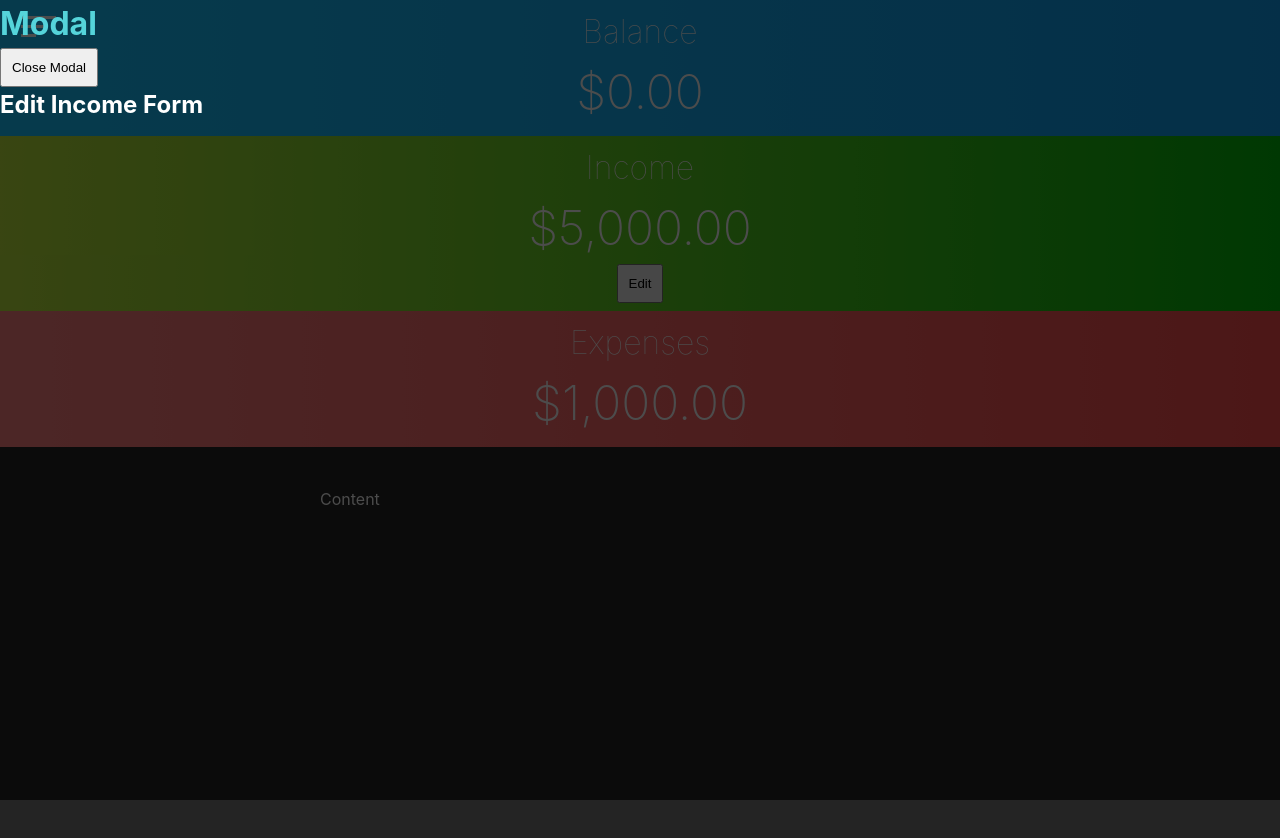
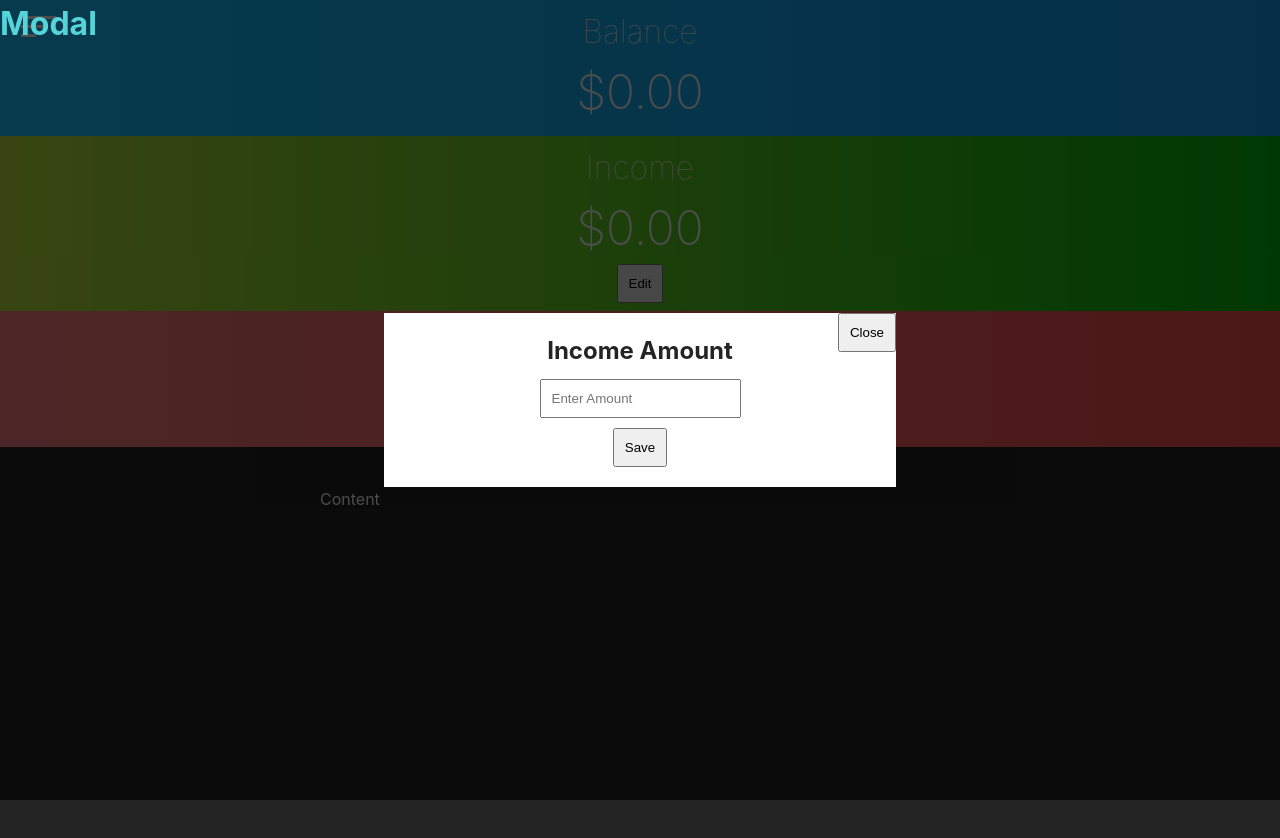
Before and after one commit to justincgreen/budget-tracker-2-next, a Next.js app: page / in a window 1280 px wide. Both pictures are taken after a click on the button "Edit". Shown: the top 838 px of the page. Built offline with nearby package versions, Linux system fonts and the light colour scheme.

Commit message:
Modal income form

```diff
--- a/src/components/IncomeBlock.js
+++ b/src/components/IncomeBlock.js
@@ -35,12 +35,12 @@ const IncomeBlock = () => {
 			}
 			animateNumber();
 		});
-	},[]);
+	},[globalIncome]);
 
 	return (
 		<div className="c-amount-block c-amount-block--income">
 			<h1 className="c-amount-block__page-title">Income</h1>
-				<h2 className="c-amount-block__amount-title animate-number" amount={globalIncome}>0</h2>
+				<h2 className="c-amount-block__amount-title animate-number" amount={globalIncome}>{globalIncome}</h2>
 				<div className="c-amount-block__amount-edit">
 					<button className="button button__edit-income" onClick={editIncome}>Edit</button>
 				</div>
--- a/src/components/Modal.js
+++ b/src/components/Modal.js
@@ -1,4 +1,4 @@
-import { useContext } from 'react';
+import { useState, useContext } from 'react';
 import GlobalContext from '@/context/GlobalContext';
 
 const Modal = () => {
@@ -6,24 +6,52 @@ const Modal = () => {
     displayModal,
 		setDisplayModal,
 		displayIncomeForm,
-		setDisplayIncomeForm
+		setDisplayIncomeForm,
+    globalIncome,
+    setGlobalIncome
 	} = useContext(GlobalContext);
+
+  const [incomeAmount, setIncomeAmount] = useState('');
 
 	const closeModal = () => {
 		setDisplayModal(false);
 		setDisplayIncomeForm(false);
 	}
 
+  // Income Form
+  const captureIncomeAmount = (e) => {
+    setIncomeAmount(parseFloat(e.target.value));
+  }
+
+  const saveGlobalAmount = () => {
+    if(isNaN(incomeAmount) || incomeAmount === 0 || incomeAmount === '') {
+      alert()
+    }
+    else {
+      setGlobalIncome(Math.floor(incomeAmount*100)/100); // account for two decimals places
+      setDisplayIncomeForm(false);
+      setDisplayModal(false);
+    }
+  }
+
 	return (
 		<div className="c-modal">
 			<h1>Modal</h1>
-			<div>
-				<button className="button" onClick={closeModal}>Close Modal</button>
-			</div>
+			<div className="c-modal__wrapper">
+				<button className="button button__close-modal" onClick={closeModal}>Close</button>
 
-			{
-				displayIncomeForm && <h2>Edit Income Form</h2>
-			}
+			  {
+				  displayIncomeForm
+          ?
+          <div>
+            <h2>Income Amount</h2>
+            <input type="number" min="0" placeholder="Enter Amount" className="c-modal__income-form" onChange={captureIncomeAmount} />
+            <button className="button" onClick={saveGlobalAmount}>Save</button>
+          </div>
+          :
+          null
+			  }
+      </div>
 		</div>
 	)
 }
--- a/src/context/GlobalContext.js
+++ b/src/context/GlobalContext.js
@@ -5,7 +5,7 @@ const GlobalContext = createContext(null);
 export const GlobalProvider = (props) => {
 	// Balances
 	const [globalBalance, setGlobalBalance] = useState(0);
-	const [globalIncome, setGlobalIncome] = useState(5000);
+	const [globalIncome, setGlobalIncome] = useState(0);
 	const [globalExpenses, setGlobalExpenses] = useState(1000);
 
 	// Expenses
--- a/src/styles/_c-modal.scss
+++ b/src/styles/_c-modal.scss
@@ -7,4 +7,32 @@
 	bottom: 0;
 	left: 0;
 	z-index: 100;
+
+	&__wrapper {
+		width: 40%;
+		background-color: $c-white;
+		color: $t-black;
+		padding: $padding-base;
+		text-align: center;
+		position: absolute;
+		top: 50%;
+		left: 50%;
+		transform: translate(-50%, -50%);
+
+		@media(max-width: $bp-small) {
+			width: 80%;
+		}
+	}
+
+	.button__close-modal {
+		position: absolute;
+		top: 0;
+		right: 0;
+	}
+
+	&__income-form {
+		display: block;
+		margin: 10px auto;
+		padding: $padding-base-half;
+	}
 }
--- a/src/styles/_variables.scss
+++ b/src/styles/_variables.scss
@@ -1,6 +1,7 @@
 // App UI Colors
 $c-blue: #55d4da;
 $c-blue-dark: #0075ad;
+$c-white: #ffffff;
 $c-black: #242424;
 $c-black-light: #353333;
 $c-green: #00a862;
@@ -20,5 +21,9 @@ $font-size-l: 30px;
 $font-size-xl: 40px;
 $font-size-xxl: 60px;
 
+// Padding
+$padding-base: 20px;
+$padding-base-half: $padding-base - 10px;
+
 // Breakpoints
 $bp-small: 767px;
```
